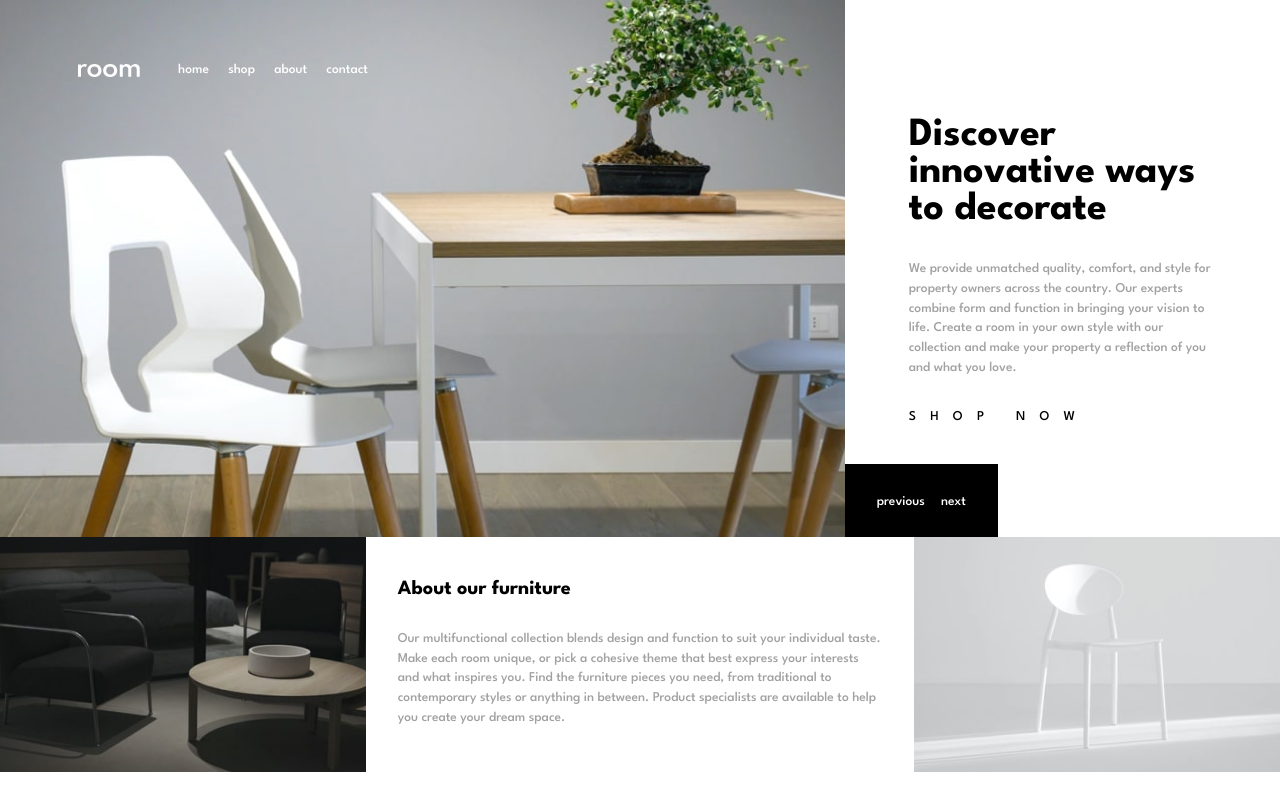
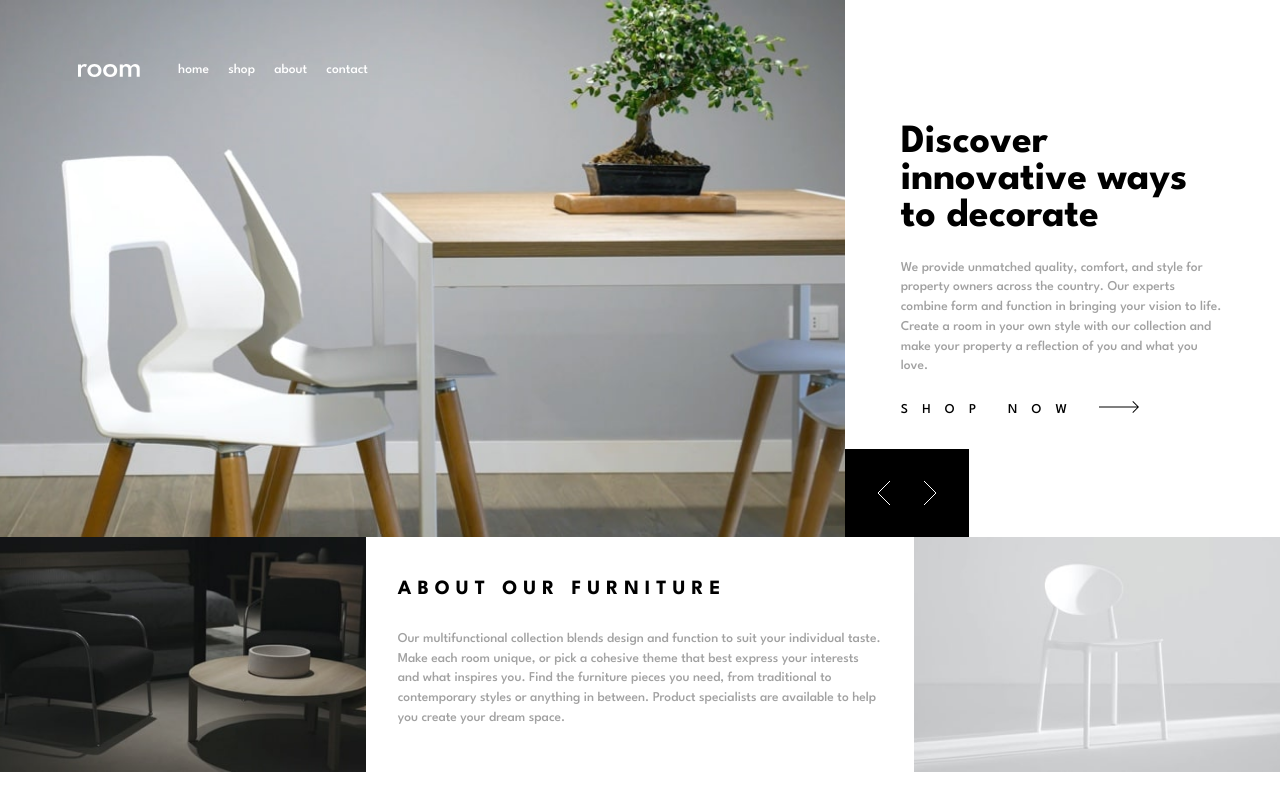
Before and after one commit to Master-Osaro/47-room-homepage-react, a React (Create React App) app: page / in a window 1280 px wide. Built offline with nearby package versions, Linux system fonts and the light colour scheme.

Commit message:
add some icons

```diff
--- a/src/App.css
+++ b/src/App.css
@@ -135,15 +135,16 @@ nav{
 
 .slider__content--container{
   position: relative;
+  min-width: 364px ;
 }
 
 .slider__content{
-  padding: 4rem;
+  padding: 3.5rem;
   height: 100%;
   display: flex;
   flex-direction: column;
   justify-content: center;
-  gap: 2rem;
+  gap: 1.5rem;
 }
 
 .slider__content-header{
@@ -166,7 +167,7 @@ nav{
   background-color: var(--Black);
   width: fit-content;
   display: flex;
-  gap: 1rem;
+  gap: 2rem;
   position: absolute;
   bottom: 0;
 }
@@ -210,6 +211,11 @@ nav{
   flex-direction: column;
   justify-content: center;
   gap: 2rem;
+}
+
+.about__content-header{
+  text-transform: uppercase;
+  letter-spacing: 0.5ch;
 }
 
 .about__photo-1 img,
--- a/src/App.jsx
+++ b/src/App.jsx
@@ -1,5 +1,8 @@
 import aboutPhotoDark from './images/image-about-dark.jpg';
 import aboutPhotoLight from './images/image-about-light.jpg';
+import iconAngleLeft from './images/icon-angle-left.svg';
+import iconAngleRight from './images/icon-angle-right.svg';
+import iconArrows from './images/icon-arrow.svg';
 import Header from './components/Header';
 import data from './data/data';
 import './App.css';
@@ -25,19 +28,19 @@ function App() {
             <img src={data.slide[currentSlide].images.heroImage} alt="MDN" />
           </picture>
           <div className="slider__controls slider__controls-mobile">
-            <a href="#prev" className="previous" onClick={()=>{prev()}}>previous</a>
-            <a href="#nxt" className="next" onClick={()=>{next()}}>next</a>
+            <a href="#prev" className="previous" onClick={()=>{prev()}}> <img src={iconAngleLeft} alt="" /> </a>
+            <a href="#nxt" className="next" onClick={()=>{next()}}><img src={iconAngleRight} alt="" /> </a>
           </div>
         </div>
         <div className="slider__content--container">
           <div className="slider__content">
             <h1 className="slider__content-header"> {data.slide[currentSlide].title}</h1>
             <p className="slider__content-body">{data.slide[currentSlide].content}</p>
-            <a href="" className="slider__content-link">SHOP NOW</a>
+            <a href="" className="slider__content-link">SHOP NOW <img src={iconArrows} alt="" /></a>
           </div>
           <div className="slider__controls slider__controls-desktop">
-            <a href="#prev" className="previous" onClick={()=>{prev()}}>previous</a>
-            <a href="#nxt" className="next" onClick={()=>{next()}}>next</a>
+            <a href="#prev" className="previous" onClick={()=>{prev()}}> <img src={iconAngleLeft} alt="" /> </a>
+            <a href="#nxt" className="next" onClick={()=>{next()}}><img src={iconAngleRight} alt="" /> </a>
           </div>
         </div>
       </div>
```
